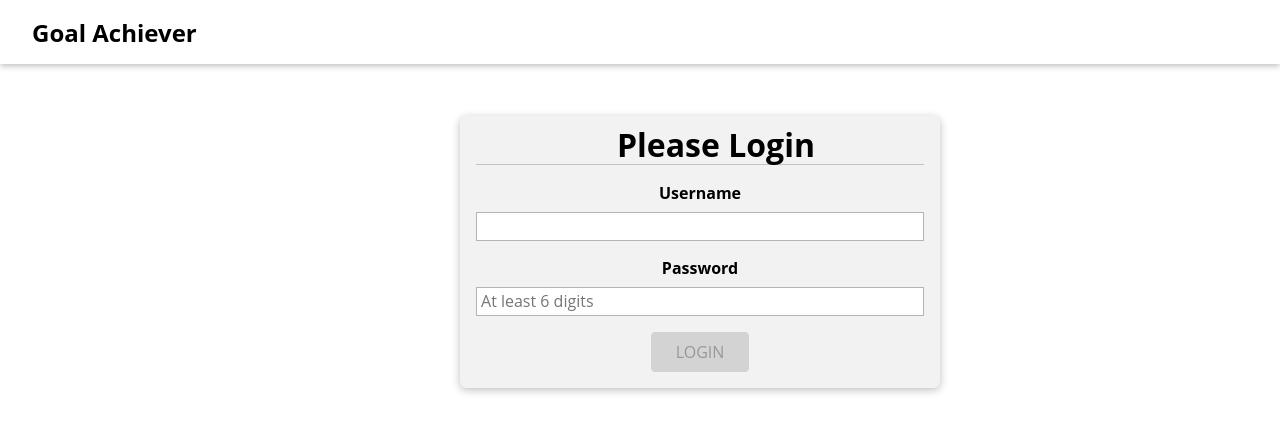
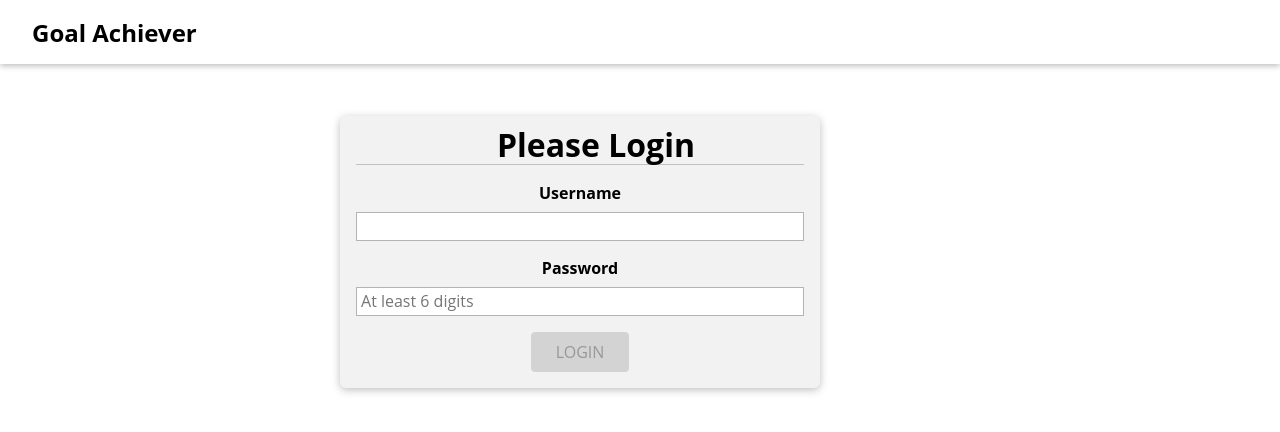
Before and after one commit to roeylrz/goal-achiever, a React (Create React App) app in the folder goal-achiever-client/: page /login in a window 1280 px wide. Shown: the top 432 px of the page. Built offline with nearby package versions, Linux system fonts and the light colour scheme; the HTML template or start-up script is replaced by a standard one.

Commit message:
Add contex to App

```diff
--- a/goal-achiever-client/src/App.js
+++ b/goal-achiever-client/src/App.js
@@ -1,25 +1,57 @@
 import React, { useMemo } from 'react';
 import { BrowserRouter, Route, Navigate, Routes } from 'react-router-dom';
+import { AuthContext } from './shared/context/auth-context';
+import { useAuth } from './shared/hooks/auth-hook';
 import MainNavigation from './shared/components/Navigation/MainNavigation';
 import Auth from './screens/auth/page/Auth';
+import * as routesConsts from './shared/httpRequests/routes';
 import classes from './App.module.scss';
 
 const App = () => {
+  const { token, login, logout, userId } = useAuth();
+
   const routes = useMemo(() => {
     return (
+      (token && (
+        <Routes>
+          <Route path={routesConsts.HOME} element={<Auth />} exact />
+          <Route
+            path="*"
+            element={<Navigate replace to={routesConsts.HOME} />}
+          />
+        </Routes>
+      )) || (
         <Routes>
           <Route path="/login" element={<Auth />} exact />
           <Route path="*" element={<Navigate replace to="/login" />} />
         </Routes>
+      )
     );
-  }, []);
+  }, [token]);
+
   return (
+    <AuthContext.Provider
+      value={{
+        isLoggedIn: !!token,
+        token: token,
+        userId: userId,
+        login: login,
+        logout: logout
+      }}
+    >
       <div className={classes.App}>
         <BrowserRouter>
           <MainNavigation />
-        <main className={`${classes.App_main}`}>{routes}</main>
+          <main
+            className={`${classes.App_main} ${
+              !!token && classes.App_main___loggedin
+            }`}
+          >
+            {routes}
+          </main>
         </BrowserRouter>
       </div>
+    </AuthContext.Provider>
   );
 };
 
--- a/goal-achiever-client/src/App.module.scss
+++ b/goal-achiever-client/src/App.module.scss
@@ -3,7 +3,9 @@
   color: $color-main;
   &_main {
     padding: calc(#{$standart-spacing} + #{$main-header-hight})
-      $standart-spacing $standart-spacing
-      calc(#{$standart-spacing} + #{$drawer-width});
+      $standart-spacing $standart-spacing $standart-spacing;
+    &___loggedin {
+      padding-left: calc(#{$standart-spacing} + #{$drawer-width});
+    }
   }
 }
```
Lines whose indentation alone changed are shown as unchanged.
